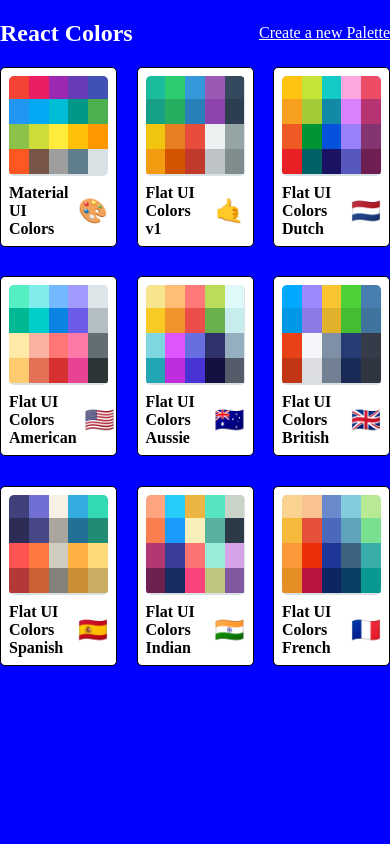
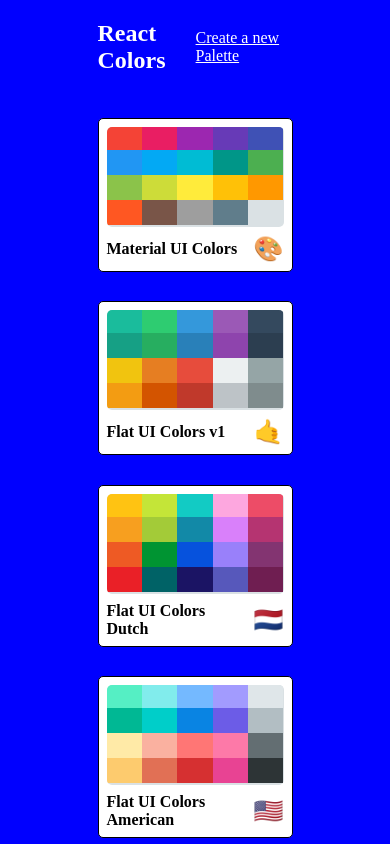
Before and after one commit to panlam0405/color-project, a React (Create React App) app: page / in a window 390 px wide. Built offline with nearby package versions, Linux system fonts and the light colour scheme.

Commit message:
palette list responsive

```diff
--- a/src/styles/PaletteList.styles.js
+++ b/src/styles/PaletteList.styles.js
@@ -1,3 +1,5 @@
+import sizes from "./sizes";
+
 export const styles = {
 	root: {
 		backgroundColor: "blue",
@@ -7,10 +9,22 @@
 		overflowY: "scroll",
 	},
 	container: {
+		width: "50%",
 		display: "flex",
 		alignItems: "flex-start",
 		flexDirection: "column",
 		flexWrap: "wrap",
+		gridGap: "2rem",
+		[sizes.down("lg")]: {
+			width: "65%",
+		},
+		[sizes.down("md")]: {
+			width: "70%",
+		},
+		[sizes.down("xs")]: {
+			width: "50%",
+			gridGap: "1.5rem",
+		},
 	},
 	nav: {
 		display: "flex",
@@ -29,5 +43,11 @@
 		display: "grid",
 		gridTemplateColumns: "repeat(3,30%)",
 		gridGap: "5%",
+		[sizes.down("sm")]: {
+			gridTemplateColumns: "repeat(2,50%)",
+		},
+		[sizes.down("xs")]: {
+			gridTemplateColumns: "repeat(1,100%)",
+		},
 	},
 };
--- a/src/styles/sizes.js
+++ b/src/styles/sizes.js
@@ -20,6 +20,7 @@
 			sm: "767.98px",
 			md: "991.98px",
 			lg: "1199.98px",
+			xxl: "1600px",
 		};
 
 		return `@media (max-width: ${sizes[size]})`;
```
